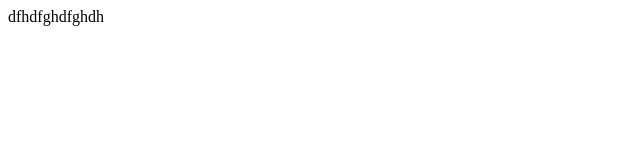
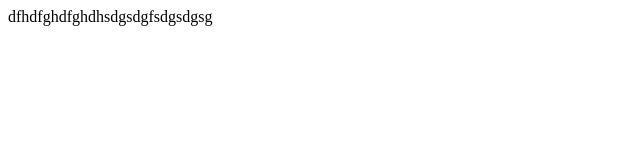
Before and after one commit to rbunny87/gtest, a plain HTML site: page index.html in a window 1280 px wide. Shown: the whole page, without its empty margins (0-640 px from the left). Drawn offline with Linux system fonts and the light colour scheme.

Commit message:
sdfgsg
sdgsdg

```diff
--- a/index.html
+++ b/index.html
@@ -2,6 +2,6 @@
 <head>
 </head>
 <body>
-dfhdfghdfghdh
+dfhdfghdfghdhsdgsdgfsdgsdgsg
 </body>
 </html>
```
